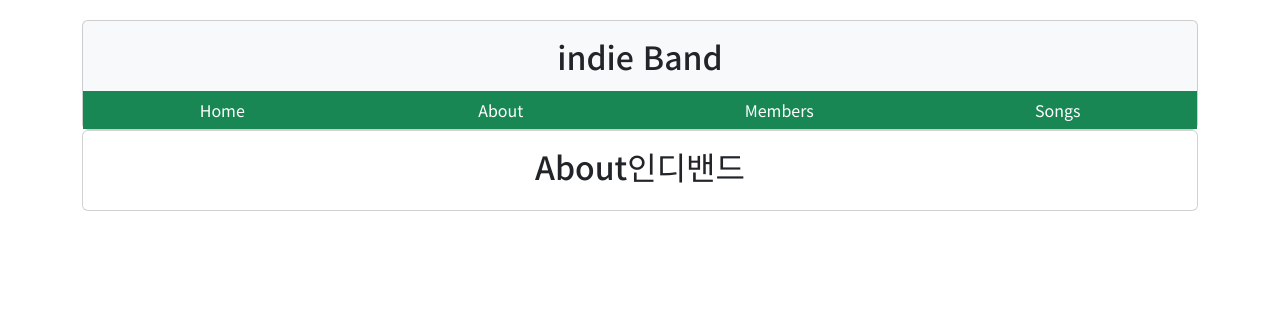
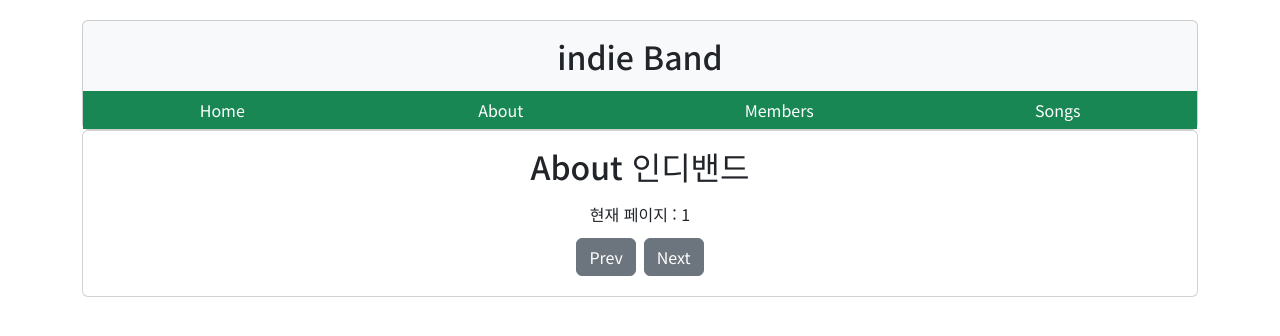
Before and after one commit to goldjade/route-app, a React (Create React App) app: page /about in a window 1280 px wide. Shown: the top 336 px of the page. Built offline with nearby package versions, Linux system fonts and the light colour scheme.

Commit message:
useSearchParams / useNavigate / useLocation 사용

```diff
--- a/src/pages/About.js
+++ b/src/pages/About.js
@@ -1,9 +1,52 @@
-import React from "react";
+import React, { useEffect, useState } from "react";
+import { useNavigate, useSearchParams } from "react-router-dom";
 
 const About = (props) => {
+  // useSearchParams: ?a=1&b=2 쿼리문자열을 읽고, 쓰기
+  let [searchParams, setSearchParams] = useSearchParams();
+  const [page, setPage] = useState(1);
+  const navigate = useNavigate();
+
+  // 컴포넌트가 마운트 또는 언마운트 또는 업데이트 체크용 훅
+  // dependency Array : 의존하는 배열
+  //  1. [] 조차 없으면 무조건 업데이트한다.
+  //  2. [] 만 있으면   마운트/언마운트 될때만 작동한다.
+  //  3. [a, b] 등으로 작성하면 a, b 가 변한다면 작동한다.
+
+  useEffect(() => {
+    // useSearchParams() 리턴 결과를 이용해서 쿼리를 읽어온다.
+    // ?page=1
+    const strPage = searchParams.get("page");
+    // "1"
+    setPage(parseInt(strPage !== null ? strPage : "1"));
+  }, [searchParams]);
+
+  const goPrev = () => {
+    if (page > 1) {
+      navigate(window.location.pathname + "?page=" + (page - 1));
+    }
+  };
+  const goNext = () => {
+    // useNavigate Hook은 navigaet()를 리턴한다
+    // navigate(to, option) 이 있어요
+    // to : 이동할경로
+    // option : {replace : true/false, state : {} }
+              //replace : history 관리
+              // false 가 기본값 (이전 히스토리 덮어쓰지마) 뒤로가기 할때 쌓이듯이 계속쌓임
+              // true 는 이전 스텍이 교체됨
+              // state : 네비게이션 할 때 전달할 정보
+              // 이동 한 후에 location.state로 사용 가능
+    navigate(window.location.pathname + "?page=" + (page + 1));
+  };
+
   return (
     <div className="card card-body">
-      <h2>About{props.title}</h2>
+      <h2>About {props.title} </h2>
+      <div>
+        <div className="m-2">현재 페이지 : {page}</div>
+        <button className="btn btn-secondary m-1" onClick={goPrev}>Prev</button>
+        <button className="btn btn-secondary m-1" onClick={goNext}>Next</button>
+      </div>
     </div>
   );
 };
--- a/src/pages/Home.js
+++ b/src/pages/Home.js
@@ -1,11 +1,23 @@
 import React from "react";
+import { useLocation } from "react-router";
 
 const Home = () => {
+  // useLocation Hook 은 location 리턴
+  //   pathname: 현재 요청된 경로
+  //   search: 쿼리문자열
+  //   state : naviage() 로 이동할 때 전달된 state
+  const location = useLocation();
+  // console.log(location);
+  // location.state       { from : "/member"}
+  const state = location.state;
+  const from = state ? state.from : "";
+
   return (
-  <div className="card card-body">
-    <h2>Home</h2>
+    <div className="card card-body">
+      <h2>Home</h2>
+      {from !== "" ? <h4>state.from {from} </h4> : ""}
     </div>
-    );
+  );
 };
 
 export default Home;
--- a/src/pages/Members.js
+++ b/src/pages/Members.js
@@ -1,12 +1,31 @@
 import React from "react";
+import { useNavigate } from "react-router";
 
 const Members = (props) => {
+  // useNavigate Hook 은 navigate() 를 리턴한다.
+  // navigate(to, option) 이 있어요.
+  //   to      :  이동할 경로
+  //   option  :  { replace : true/false, state: {} }
+  //             replace 란 history 관리
+  //                     false 가 기본값
+  //                        (이전 history 교체 안함, history 적립중)
+  //                     true  (이전 history 교체해버림)
+
+  //             state 란 네비게이션할 때 전달할 정보
+  //                   이동한 후~~~ 에   location.state 로 사용가능
+
+  const navigate = useNavigate();
+  const goHome = () => {
+    if (window.confirm("홈으로 이동하시겠습니까?")) {
+      navigate("/", { state: { from: "/member" } });
+    }
+  };
+
   // 이미지 사이즈 객체 설정
-  const imgSize = { width: 90, heigth: 80 };
+  const imgSize = { width: 90, height: 80 };
   const list = props.members.map((item, index) => {
     return (
-      // 반복문에서는 key속성이 있어야 하며 unique값
-      // 버추얼돔의 최적화를 위해 들어가야함
+      // 반복문에서는  key 속성이 있어야하며, unique 값
       <div className="col-6 col-md-4 col-lg-3" key={index}>
         <img
           src={item.photo}
@@ -28,6 +47,10 @@ const Members = (props) => {
       <div className="container">
         <div className="row">{list}</div>
       </div>
+      <button className="btn btn-primary" onClick={goHome}>
+        {" "}
+        go home{" "}
+      </button>
     </div>
   );
 };
```
